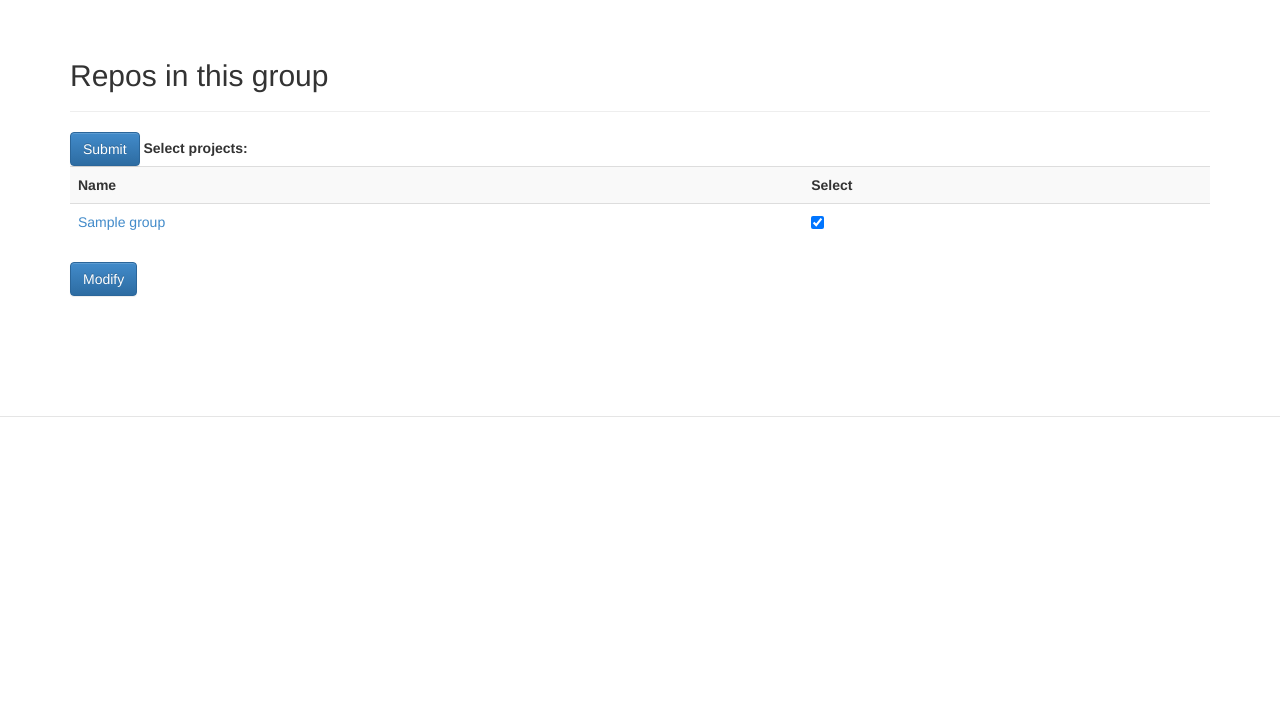
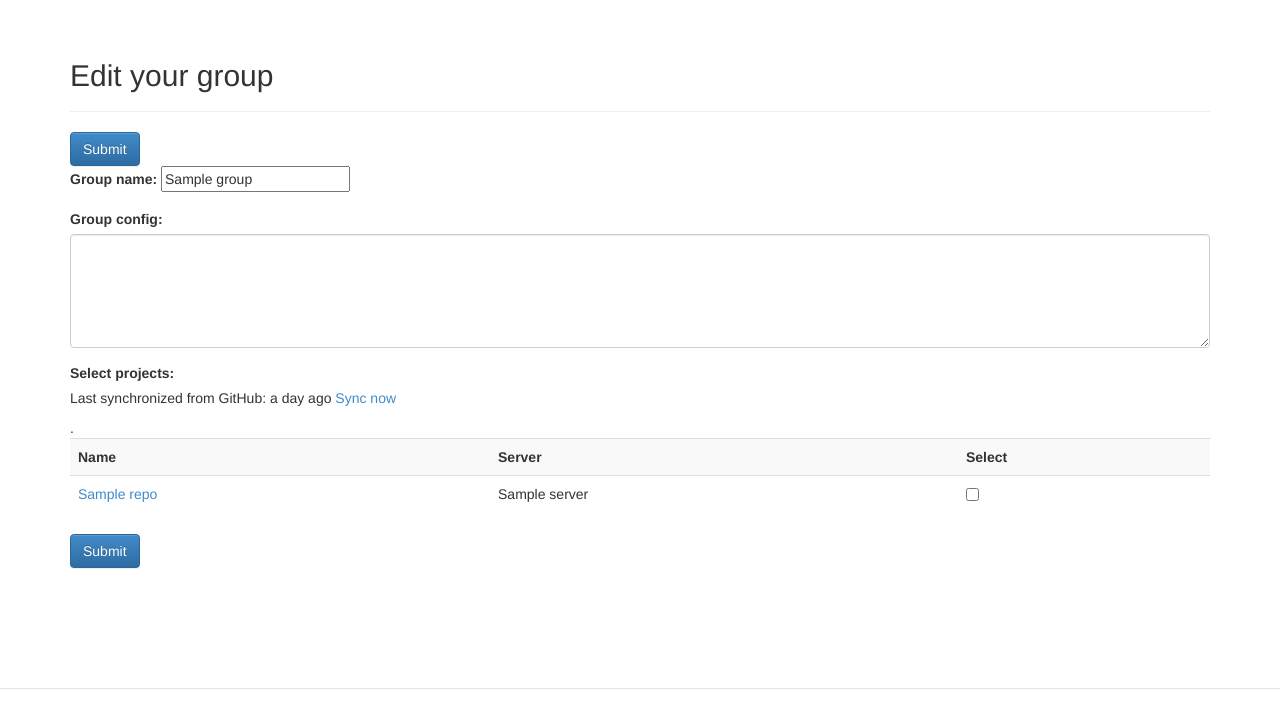
Before and after one commit to 117111302/BuildHub, a Django app: page /add_group/ in a window 1280 px wide. Shown: the part 51-779 px from the top of the page. Run offline with Django 3.2, Linux system fonts and the light colour scheme; a user stored in the database is signed in; tables that the repository leaves empty hold one stand-in row (values such as "Sample post"); a database or web service that is not in the repository returns one stand-in record (values such as "Sample title"); some libraries are stand-ins or nearby versions.

Commit message:
Add create Group view
Signed-off-by: gaoxuesx <xuesongx.gao@intel.com>

```diff
--- a/buildhub/buildhub/settings.py
+++ b/buildhub/buildhub/settings.py
@@ -61,6 +61,7 @@ MONGODB_PORT = 27017
 MONGODB_NAME = 'buildhub'
 MONGODB_GROUPS = 'groups'
 MONGODB_REPOS = 'repos'
+MONGODB_USERREPOS = 'userrepos'
 MONGODB_SSHKEY = 'sshkey'
 
 # Badge
--- a/buildhub/buildhub/urls.py
+++ b/buildhub/buildhub/urls.py
@@ -19,7 +19,7 @@ urlpatterns += patterns(views,
     url(r'^keys/$', views.keys),
     url(r'^groups/$', views.groups),
     url(r'^add_group/$', views.add_group),
-    url(r'^groups/(?P<name>(.+?))/$', views.group),
+    url(r'^groups/(?P<name>(.+?))/$', views.index),
     url(r'^add_repos/$', views.add_repos),
     url(r'^del_repos/$', views.del_repos),
     url(r'^repos/$', views.repos),
--- a/buildhub/core/views.py
+++ b/buildhub/core/views.py
@@ -21,6 +21,7 @@ from django.conf import settings
 from django.shortcuts import render
 from django.utils import timezone
 from furl import furl
+import pymongo
 
 from lib import jenkins
 from lib import keygen as ssh_keygen
@@ -77,15 +78,22 @@ def login_view(request):
 
 
 @login_required
-def index(request, user=None):
+def index(request, name=None):
     """index page, show user groups
     """
     username = request.user.username
     coll = db[settings.MONGODB_GROUPS]
 
-    groups = coll.find({'username': username})
+    # query all groups sort by last opration time adding or building
+    groups = coll.find({'username': username}, sort=[('timestamp', pymongo.DESCENDING)])
+    if name:
+        group = coll.find_one({'name': name, 'username': username})
+    else:
+        group = groups[0] if groups else {}
 
-    content = {'groups': groups}
+    # TODO get build history
+    build = {}
+    content = {'groups': groups, 'group': group, 'build': build}
     return render(request, 'core/index.html', content)
 
 
@@ -195,14 +203,24 @@ def add_group(request):
     """
     username = request.user.username
     coll = db[settings.MONGODB_GROUPS]
+    name = request.GET.get('group','')
+    if request.method == 'POST':
+        name = request.POST['group']
+        config = request.POST['config']
+        repos = request.POST.getlist('repos', [])
+        timestamp = time.time()
+        spec = {'name': name, 'username': username}
+        coll.update(spec, {'$set': {'repos': repos, 'config': config, 'timestamp': timestamp}}, True)
+        return HttpResponse('Success')
 
-    groups = coll.find({'username': username})
-    # TODO get all repos, if own repo in repos, make checkbox checked
-    repos = coll.find({'username': username})
+    group = coll.find_one({'name': name, 'username': username})
 
-    content = {'groups': groups, 'repos': repos}
+    # get all repos
+    coll = db[settings.MONGODB_REPOS]
+    repos = coll.find()
+    # get user repos
+    content = {'group': group, 'repos': repos}
     return render(request, 'core/add_group.html', content)
-
 
 
 @login_required
--- a/buildhub/templates/core/add_group.html
+++ b/buildhub/templates/core/add_group.html
@@ -1,35 +1,47 @@
 {% extends "base.html" %}
 {% block content %}
 <div class="container">
-    <div class="page-header">
-        <h2>Repos in this group</h2>
+  <div class="page-header">
+    <h2>Edit your group</h2>
+  </div>
+
+  <form role="form" action="/add_group/" method="post">
+    <button type="submit" class="btn btn-primary">Submit</button>
+    <div class="form-group">
+      <label for="group">Group name:</label>
+      <input type="text" name="group" value="{{group.name}}">
     </div>
-
-    <form role="form" action="/add_group/" method="post">
-    <button type="submit" class="btn btn-primary">Submit</button>
-    <input type="hidden" name="group" value="{{group}}">
+    <div class="form-group">
+      <label for="config">Group config:</label>
+      <textarea class="form-control" name="config" rows="5" value={{group.config}}>{{group.config}}</textarea>
+    </div>
     <label for="repos">Select projects:</label>
+    <p>Last synchronized from GitHub: a day ago <a href="">Sync now</a></p>.
     <table class="table table-striped">
         <tr>
             <th>Name</th>
+            <th>Server</th>
             <th>Select</th>
         </tr>
         {% for repo in repos %}
         <tr>
             {% if repo %}
             <td>
-                <a href="/{{repo}}/">{{repo}}</a>
+                <a href="/{{repo.name}}/">{{repo.name}}</a>
             </td>
             <td>
-                <input type="checkbox" name="repos" value="{{repo}}" checked>
+		{{repo.server}}
+            </td>
+            <td>
+                <input type="checkbox" name="repos" value="{{repo.name}}" {% if repo.name in group.repos %}checked{% endif %}>
             </td>
             {% endif %}
         </tr>
         {% empty %}
-          <p>Please add <a href="/servers/">Gerrit server</a> and sync projects.
+          <p>Please add <a href="/servers/">Gerrit server</a></p>
         {% endfor %}
     </table>
-    <button type="submit" class="btn btn-primary">Modify</button>
+    <button type="submit" class="btn btn-primary">Submit</button>
     </form>
 
     <br />
```
Also changed, not shown: buildhub/templates/core/index.html (+14 -3 lines).
